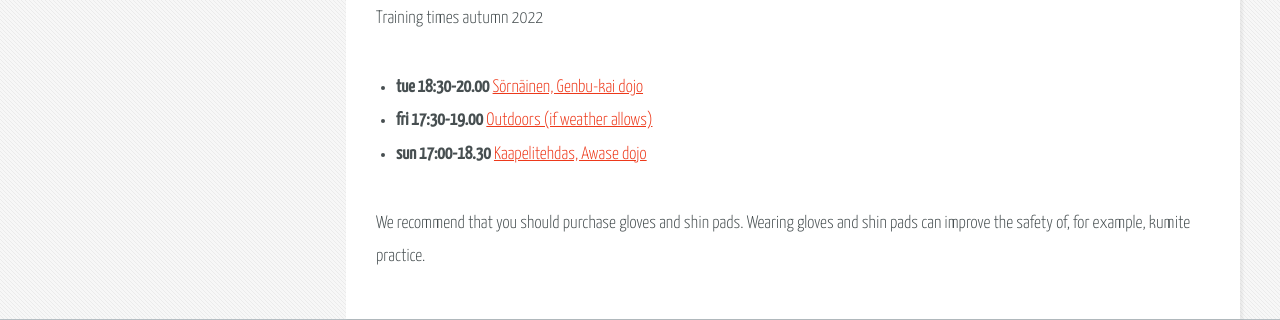
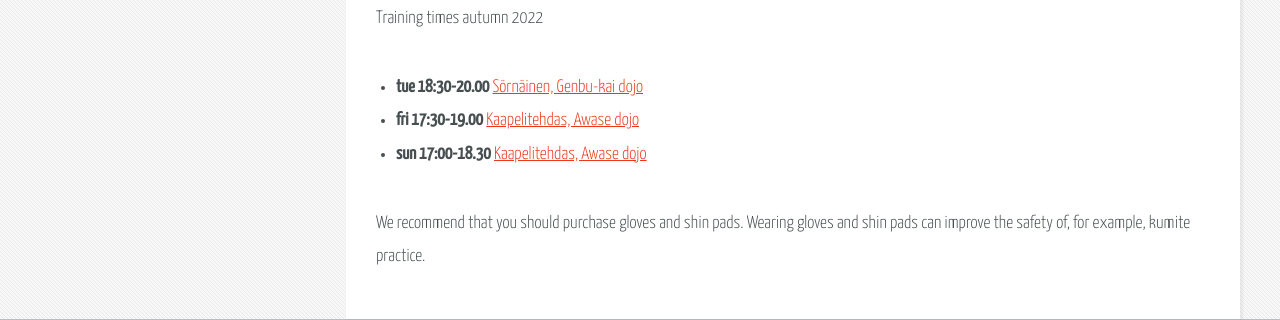
Before and after one commit to shotofi/shotofi, a Jekyll site: the page built from _pages/harjoittelu_en.html, in a window 1280 px wide. Shown: the part 1262-1582 px from the top of the page. Built offline with Jekyll 4.4.1, drawn with Linux system fonts in a browser that asks for light colours.

Commit message:
Removed outdoors training

```diff
--- a/_includes/snippets/harjoitusajat-mainos.html
+++ b/_includes/snippets/harjoitusajat-mainos.html
@@ -13,7 +13,7 @@
       </li>
       <li>
         <strong>pe 17:30-19.00</strong>
-        <a href="/harjoittelupaikat.html" title="Linkki harjoittelupaikkoihin">Ulkotreenit (säävarauksin)</a></a>
+        <a href="/harjoittelupaikat.html" title="Linkki harjoittelupaikkoihin">Kaapelitehdas, Awase</a></a>
       </li>
       <li>
         <strong>su 17:00-18.30</strong>
--- a/_includes/snippets/harjoitusajat-mainos_en.html
+++ b/_includes/snippets/harjoitusajat-mainos_en.html
@@ -14,7 +14,7 @@
       </li>
       <li>
         <strong>fri 17:30-19.00</strong>
-        <a href="/harjoittelupaikat_en.html" title="Linkki harjoittelupaikkoihin">Outdoors (if weather allows)</a></a>
+        <a href="/harjoittelupaikat_en.html" title="Linkki harjoittelupaikkoihin">Kaapelitehdas, Awase</a></a>
       </li>
       <li>
         <strong>sun 17:00-18.30</strong>
--- a/_pages/harjoittelu.html
+++ b/_pages/harjoittelu.html
@@ -42,7 +42,7 @@ lang: fi
     </li>
     <li>
       <strong>pe 17:30-19.00</strong>
-      <a href="/harjoittelupaikat.html" title="Linkki harjoittelupaikkoihin">Ulkotreenit (säävarauksin)</a></a>
+      <a href="/harjoittelupaikat.html" title="Linkki harjoittelupaikkoihin">Kaapelitehdas, Awasen sali</a></a>
     </li>
     <li>
       <strong>su 17:00-18.30</strong>
--- a/_pages/harjoittelu_en.html
+++ b/_pages/harjoittelu_en.html
@@ -42,7 +42,7 @@ lang: en
     </li>
     <li>
       <strong>fri 17:30-19.00</strong>
-      <a href="/harjoittelupaikat_en.html" title="Link to practice sites">Outdoors (if weather allows)</a></a>
+      <a href="/harjoittelupaikat_en.html" title="Link to practice sites">Kaapelitehdas, Awase dojo</a></a>
     </li>
     <li>
       <strong>sun 17:00-18.30</strong>
```
